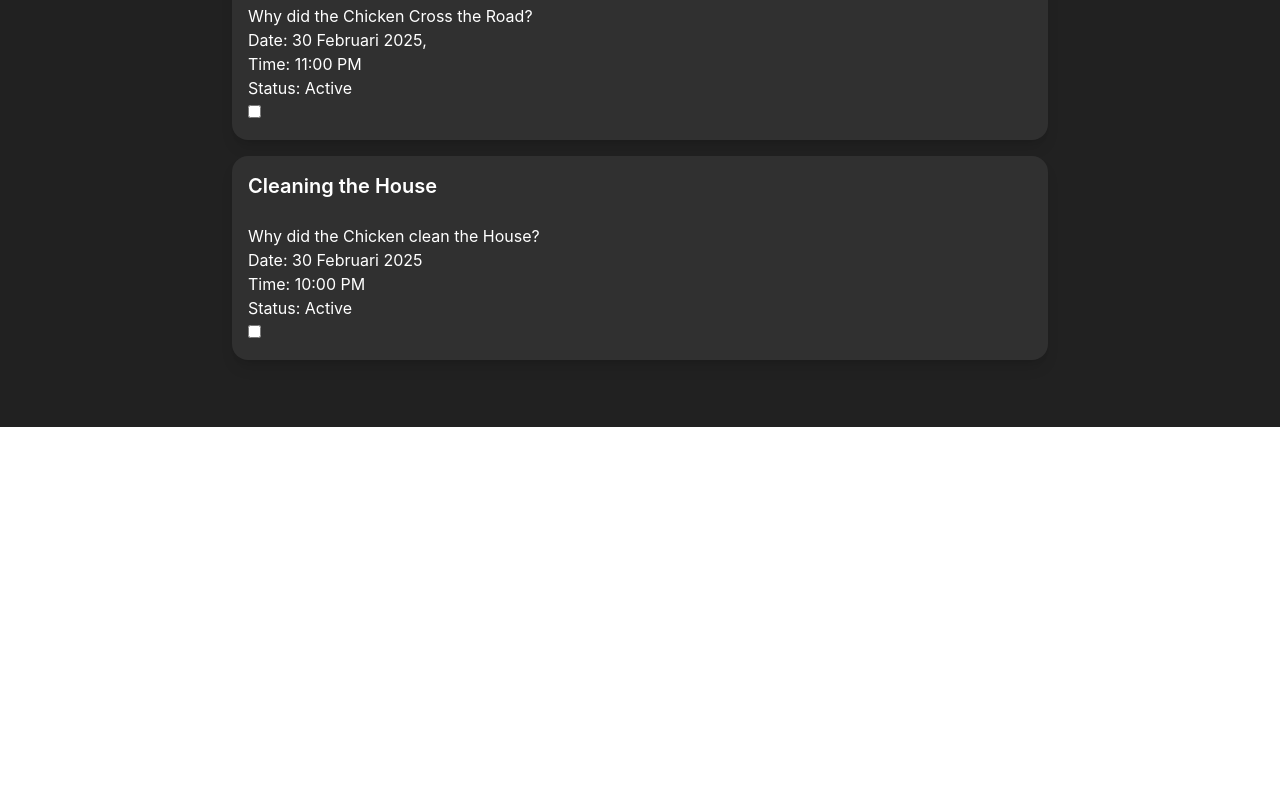
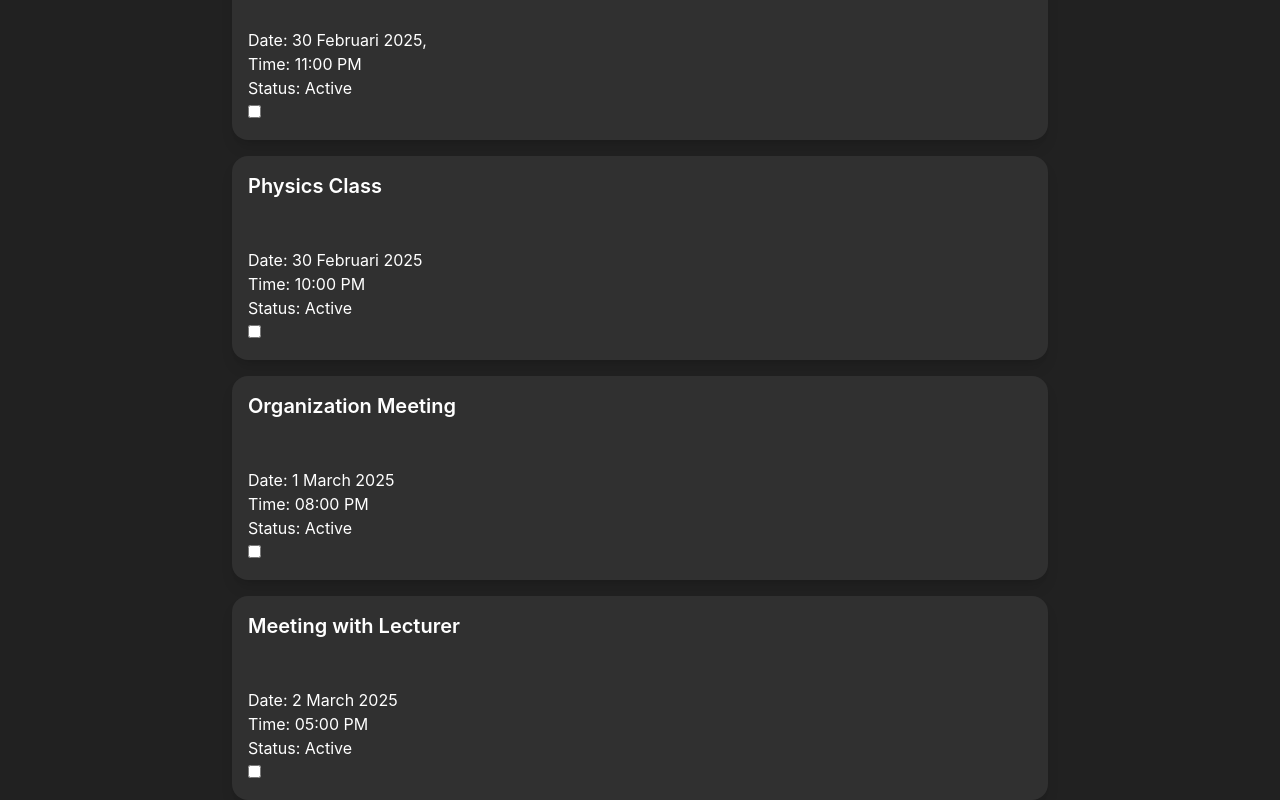
Before and after one commit to Chordius/AigniteWeek1, a React (Create React App) app: page / in a window 1280 px wide. Shown: the part 373-1173 px from the top of the page. Before the commit the page ends 800 px from the top, so only its background shows below. Built offline with nearby package versions, Linux system fonts and the light colour scheme.

Commit message:
base project, with hardcoded stuff, fresh from week 1

```diff
--- a/src/App.jsx
+++ b/src/App.jsx
@@ -28,10 +28,10 @@ function App() {
             {/* Card 1*/}
             <div className="bg-[#303030] p-4 rounded-2xl shadow-lg">
               <p className="text-base">
-                <span className="text-xl font-semibold">Crossing the Road</span>
+                <span className="text-xl font-semibold">Calculus Class</span>
                 <br />
                 <br />
-                Why did the Chicken Cross the Road?
+
                 <br />
                 Date: 30 Februari 2025,
                 <br />
@@ -46,14 +46,50 @@ function App() {
             {/* Card 2*/}
             <div className="bg-[#303030] p-4 rounded-2xl shadow-lg">
               <p className="text-base">
-                <span className="text-xl font-semibold">Cleaning the House</span>
+                <span className="text-xl font-semibold">Physics Class</span>
                 <br />
                 <br />
-                Why did the Chicken clean the House?
+
                 <br />
                 Date: 30 Februari 2025
                 <br />
                 Time: 10:00 PM
+                <br />
+                Status: Active
+                <br />
+              </p>
+              <input type="checkbox" />
+            </div>
+
+            {/* Card 3*/}
+            <div className="bg-[#303030] p-4 rounded-2xl shadow-lg">
+              <p className="text-base">
+                <span className="text-xl font-semibold">Organization Meeting</span>
+                <br />
+                <br />
+
+                <br />
+                Date: 1 March 2025
+                <br />
+                Time: 08:00 PM
+                <br />
+                Status: Active
+                <br />
+              </p>
+              <input type="checkbox" />
+            </div>
+
+            {/* Card 4*/}
+            <div className="bg-[#303030] p-4 rounded-2xl shadow-lg">
+              <p className="text-base">
+                <span className="text-xl font-semibold">Meeting with Lecturer</span>
+                <br />
+                <br />
+
+                <br />
+                Date: 2 March 2025
+                <br />
+                Time: 05:00 PM
                 <br />
                 Status: Active
                 <br />
```
